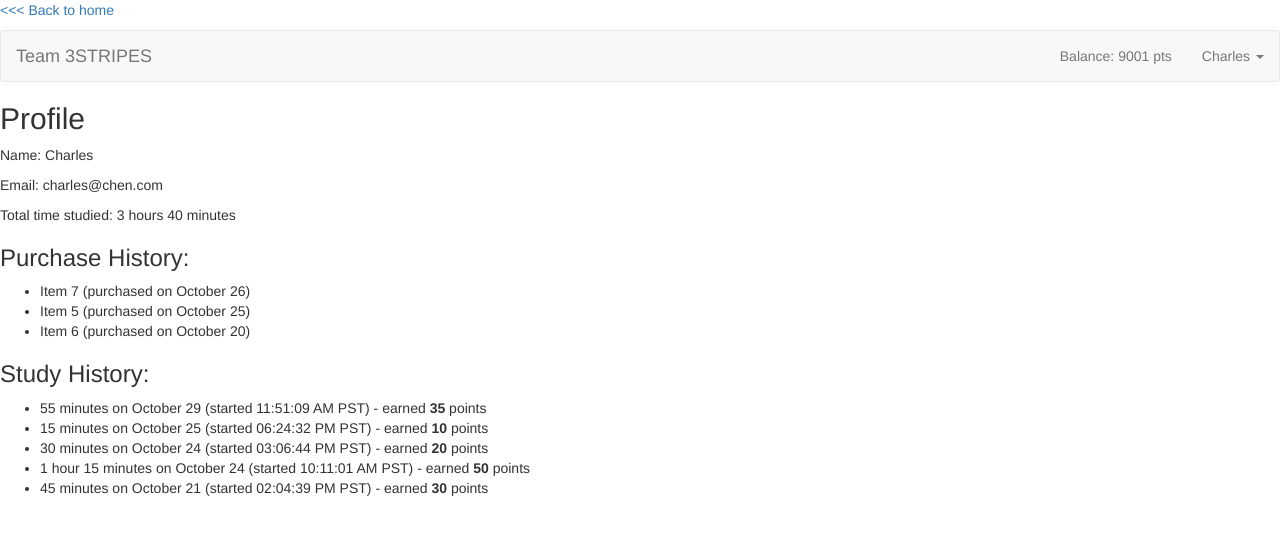
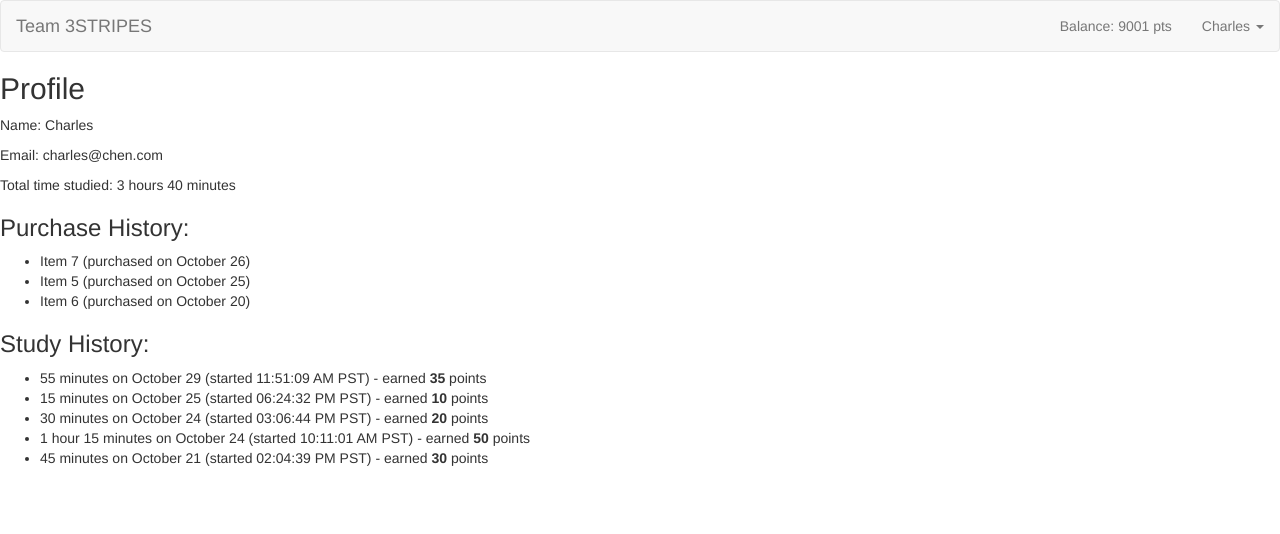
Before and after one commit to Team-3STRIPES/COGS120, a website: page public/views/profile.html in a window 1280 px wide. Drawn offline with nearby package versions, Linux system fonts and the light colour scheme.

Commit message:
changing profile page

```diff
--- a/public/views/profile.html
+++ b/public/views/profile.html
@@ -7,7 +7,6 @@
     <link rel="stylesheet" href="https://maxcdn.bootstrapcdn.com/bootstrap/3.3.7/css/bootstrap.min.css">
   </head>
   <body>
-    <p><a href="home.html"> <<< Back to home </a></p>
     <nav class="navbar navbar-default">
       <div class="container-fluid">
         <div class="navbar-header">
```
